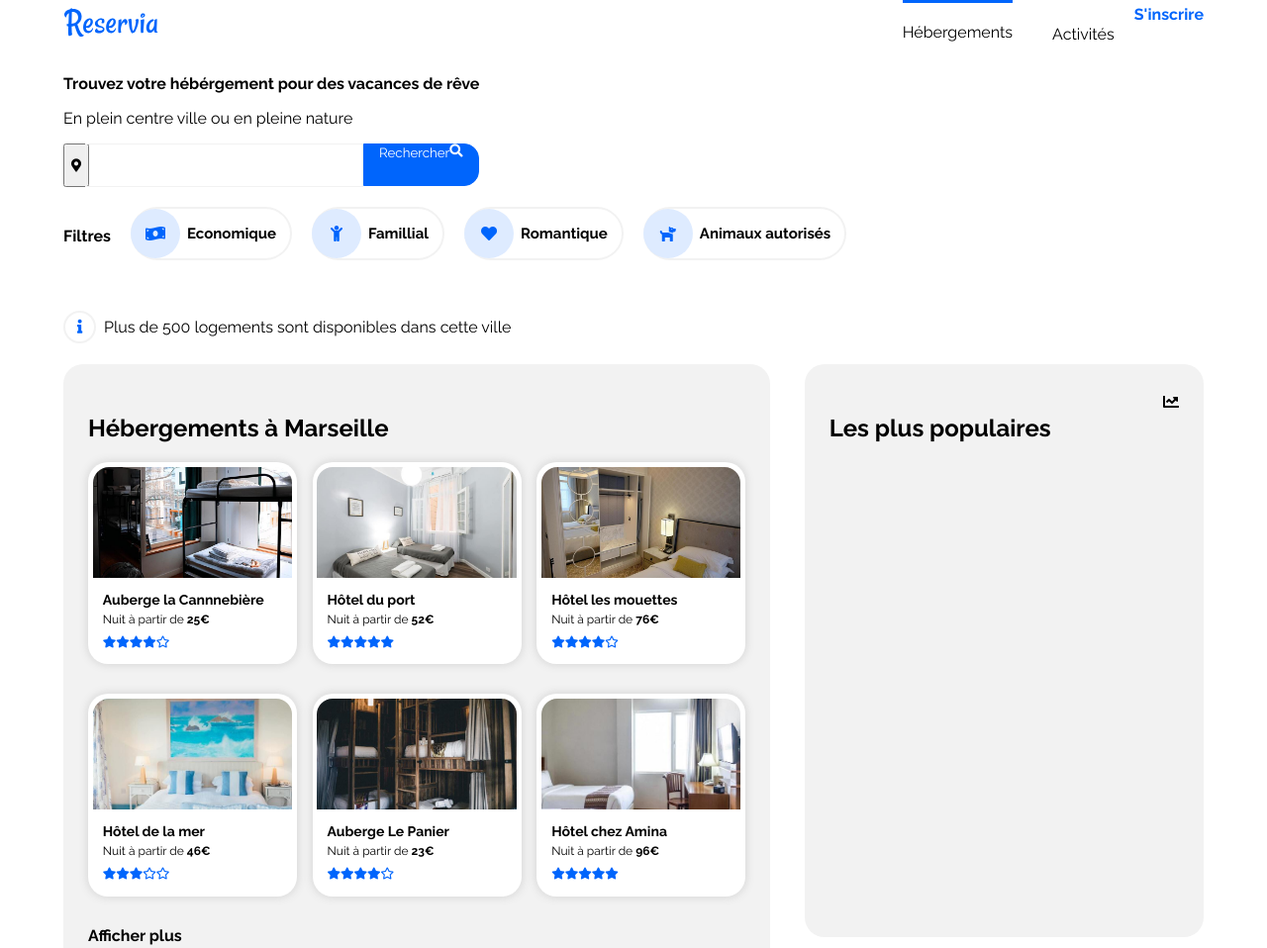
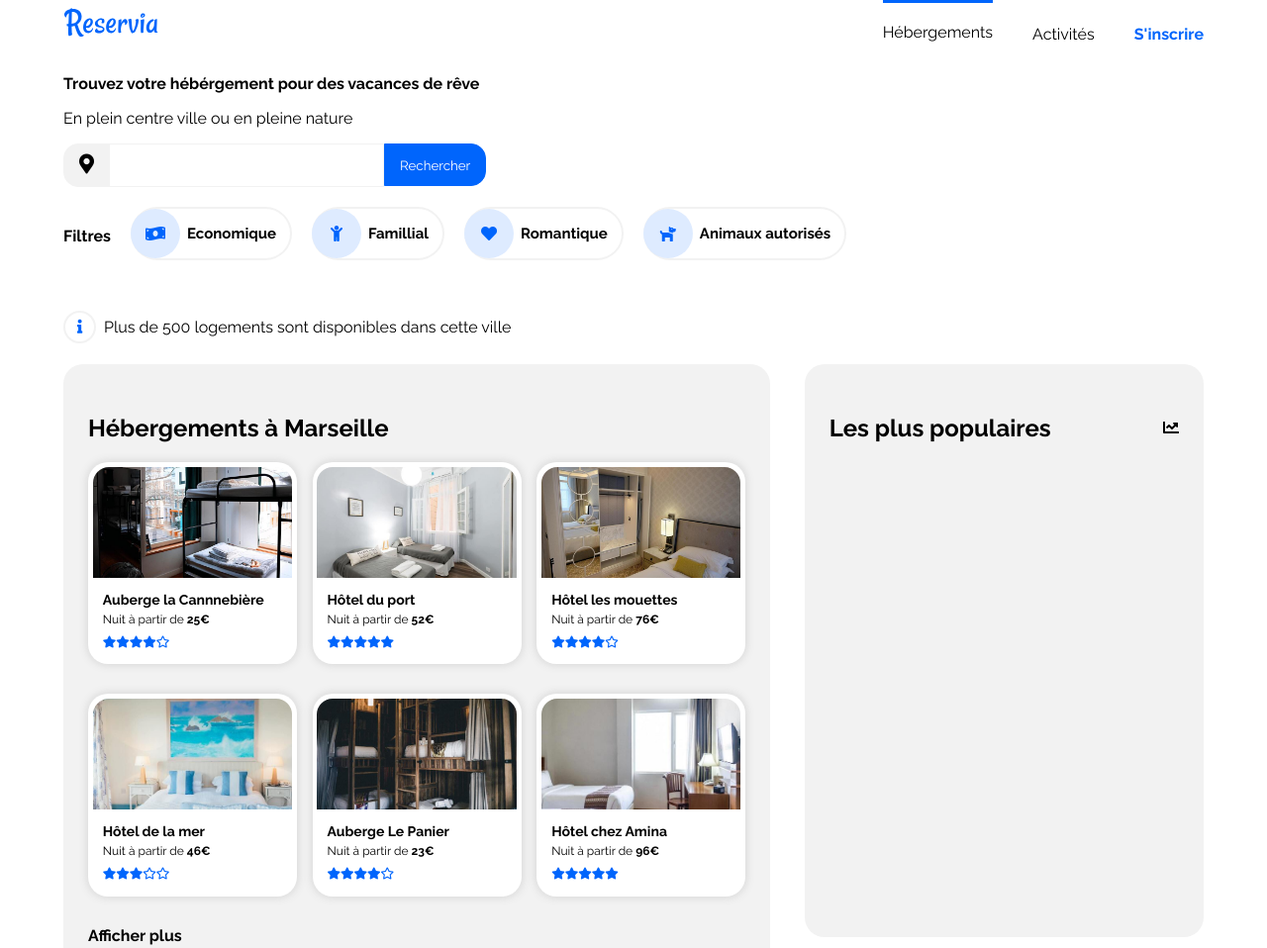
Before and after one commit to AnissaBL/AnissaBL.github.io, a plain HTML site: page index.html in a window 1280 px wide. Shown: the top 958 px of the page at 99% size. Drawn offline with Linux system fonts and the light colour scheme.

Commit message:
Update style.css

```diff
--- a/style.css
+++ b/style.css
@@ -73,7 +73,8 @@ header .main-container .header-container {
 }
 
 .s-mob {
-  margin-top: 5px;
+  margin-top: 25px;
+  margin-left: 20px;
 }
 
 .nav-hebergement {
@@ -217,7 +218,7 @@ header {
   flex-direction: column;
 }
 
-form.recherche button[type="none"] {
+form.recherche button[type="menu"] {
   background: #f2f2f2;
   border: 1px #f2f2f2 solid;
   padding: 5px 15px;
@@ -234,8 +235,10 @@ form.recherche button[type="submit"] {
   border-radius: 0 15px 15px 0;
   color: #fff;
   height: 43px;
+  align-items: center;
   padding: 0px 15px;
 }
+
 
 @media (max-width: 640px) {
   form.recherche button[type="submit"] {
@@ -245,13 +248,13 @@ form.recherche button[type="submit"] {
 }
 
 @media (max-width: 640px) {
-  p.textbtn {
+  .textbtn {
     display: none;
   }
 }
 
 @media (min-width: 640px) {
-  p.textbtn2 {
+  .textbtn2 {
     display: none;
   }
 }
@@ -530,6 +533,7 @@ figure:hover {
 #hebergement .stonk {
   display: flex;
   justify-content: space-between;
+  align-items: center;
 }
 
 #hebergement h1 i {
```
